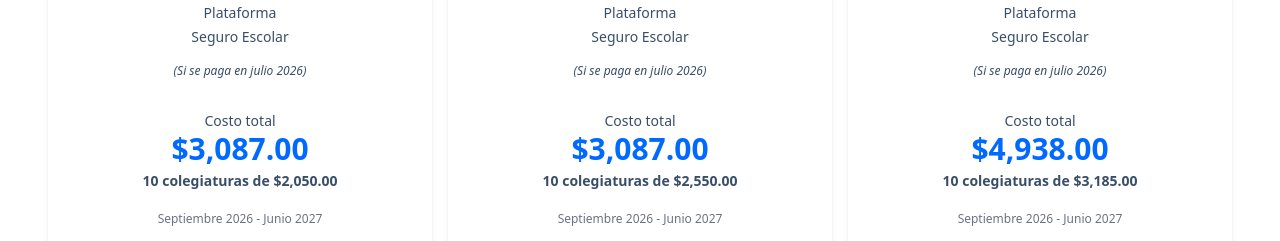
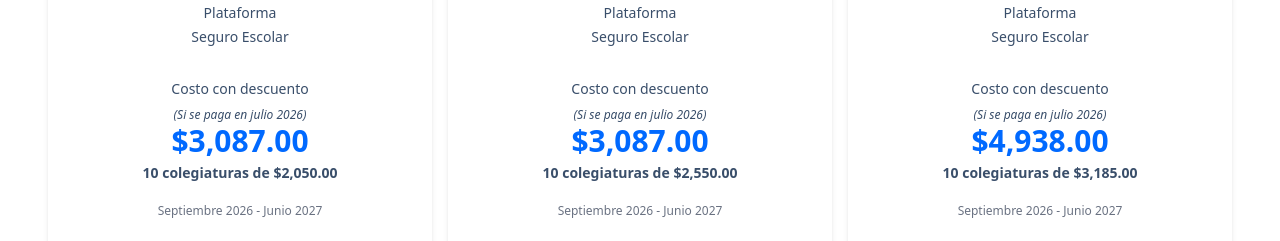
Before and after one commit to AgrevEtse/home-gdm, a React (Vite) app: page / in a window 1280 px wide. Shown: the part 542-783 px from the top of the page. Built offline with nearby package versions, Linux system fonts and the light colour scheme.

Commit message:
Alex mod a costos

```diff
--- a/src/components/UI/EscolaridadCard.jsx
+++ b/src/components/UI/EscolaridadCard.jsx
@@ -63,11 +63,10 @@ const EscolaridadCard = ({
           </ul>
         </div>
 
-        <p className='mt-2 text-xs italic'>(Si se paga en julio 2026)</p>
-
         {/* Precio principal */}
-        <div className='mt-6'>
-          <p className='text-sm'>Costo total</p>
+       <div className='mt-6'>
+          <p className='text-sm'>Costo con descuento</p>
+          <p className='mt-2 text-xs italic'>(Si se paga en julio 2026)</p>
           <h4 className='text-primary text-3xl font-extrabold'>
             {formatCurrency.format(costo)}
           </h4>
```
